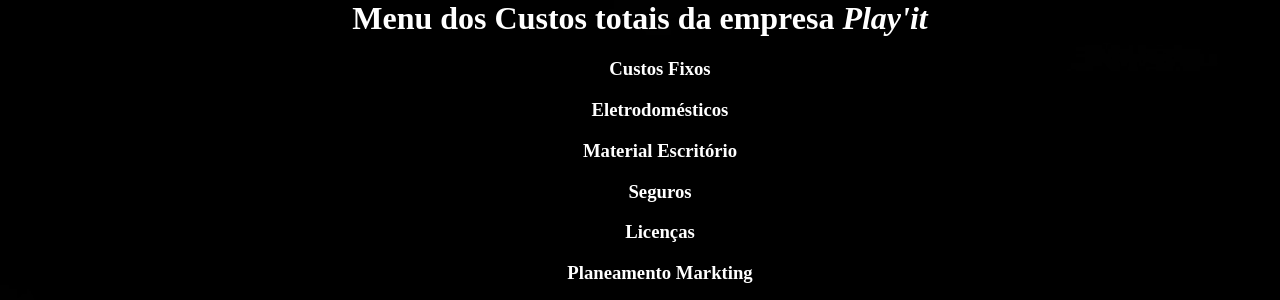
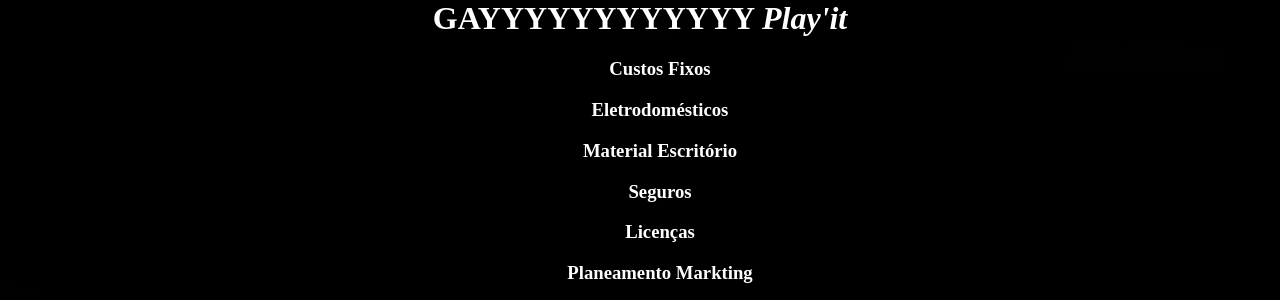
Before and after one commit to Meinedo/Legislacao, a plain HTML site: page index.html in a window 1280 px wide. Shown: the top 300 px of the page. Drawn offline with Linux system fonts and the light colour scheme.

Commit message:
Update index.html

```diff
--- a/index.html
+++ b/index.html
@@ -7,7 +7,7 @@
     <html lang="en" dir="ltr">
         <meta charset="utf-8">
         <div class="centro">
-        <h1>Menu dos Custos totais da empresa <em>Play'it</em></h1>
+        <h1>GAYYYYYYYYYYYY <em>Play'it</em></h1>
         <link rel="stylesheet" href="css/styles.css">
       </head>
       <body class="nada">
```
